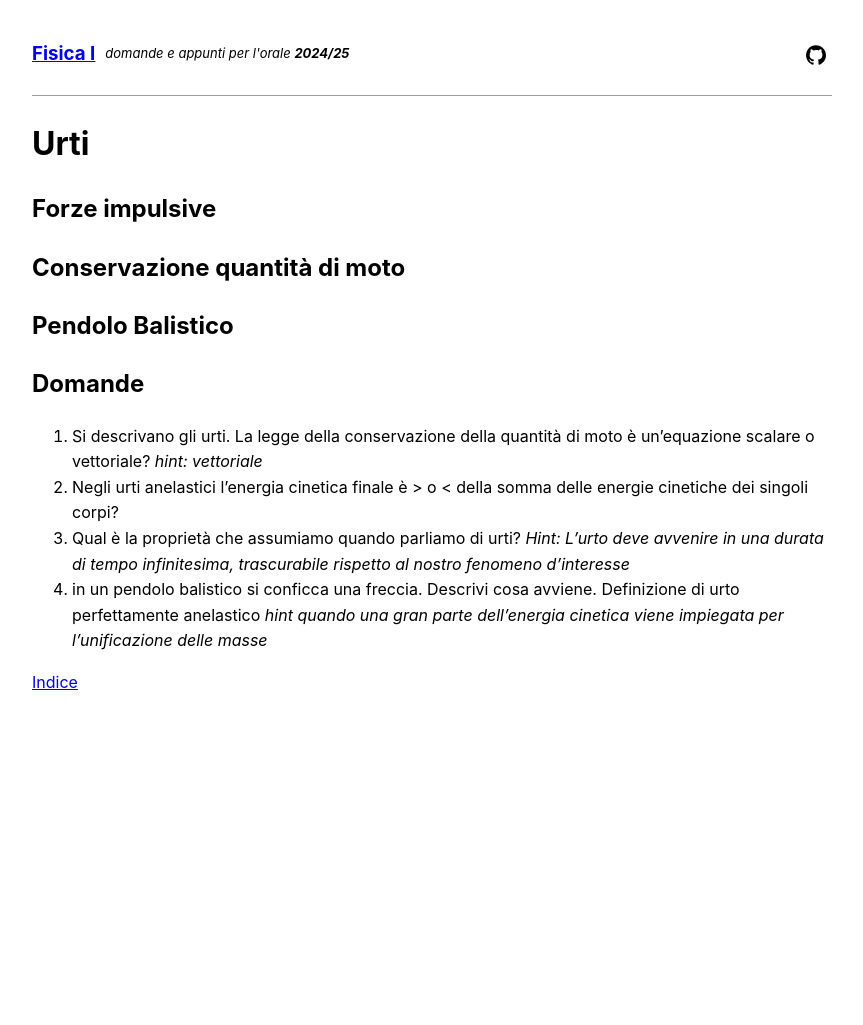
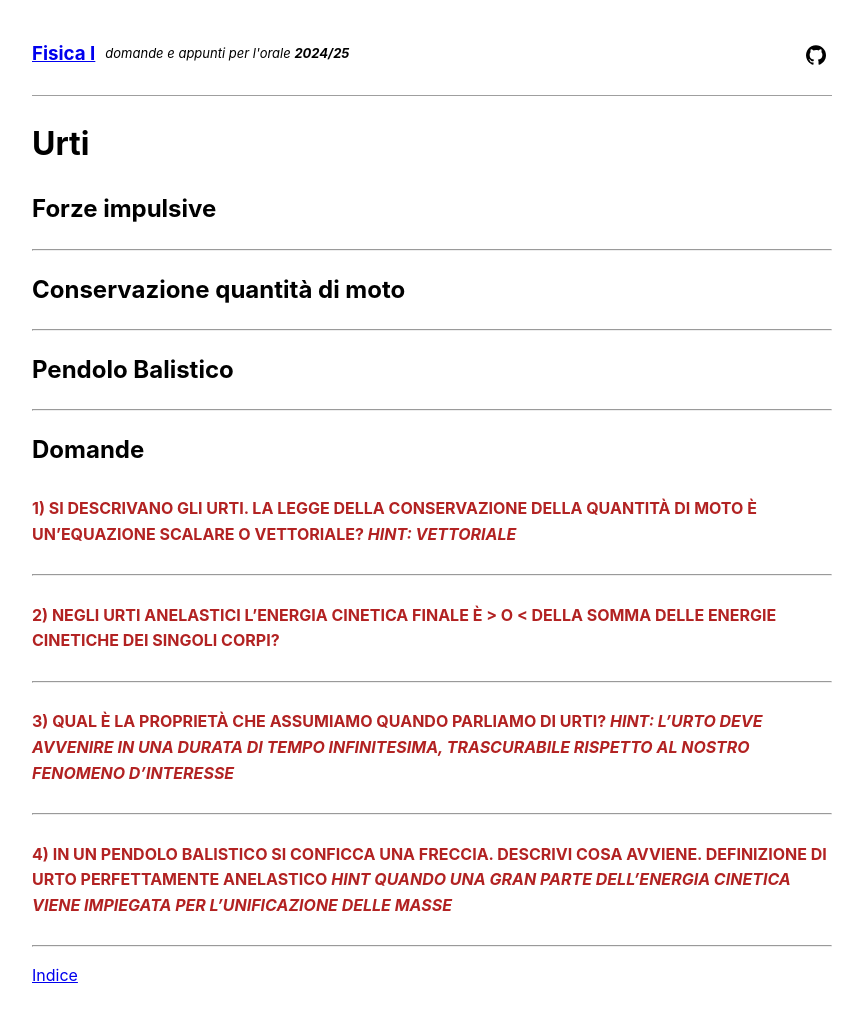
Before and after one commit to FedericoMenegoz/UNITN-fisica-orale, a Jekyll site: the page built from content/urti.md, in a window 1280 px wide. Shown: the whole page, without its empty margins (208-1071 px from the left). Built offline with Jekyll 4.4.1, drawn with Linux system fonts in a browser that asks for light colours; our own code applies the rules of GitHub Pages for plain Markdown files; before the commit the page ends 900 px from its top, so only the background shows below that; part of the change alters nothing that is shown.

Commit message:
Init urti

```diff
--- a/content/urti.md
+++ b/content/urti.md
@@ -1,10 +1,32 @@
+---
+title: Urti
+counter: 0
+---
 # Urti
 ## Forze impulsive
+
+---
 ## Conservazione quantità di moto
+
+---
 ## Pendolo Balistico
 
+---
 ## Domande
-1. Si descrivano gli urti. La legge della conservazione della quantità di moto è un’equazione scalare o vettoriale? _hint: vettoriale_
-2. Negli urti anelastici l’energia cinetica finale è > o < della somma delle energie cinetiche dei singoli corpi?
-3.  Qual è la proprietà che assumiamo quando parliamo di urti? _Hint: L’urto deve avvenire in una durata di tempo infinitesima, trascurabile rispetto al nostro fenomeno d’interesse_
-4. in un pendolo balistico si conficca una freccia. Descrivi cosa avviene. Definizione di urto perfettamente anelastico _hint quando una gran parte dell’energia cinetica viene impiegata per l’unificazione delle masse_
+
+{% assign counter = page.counter | plus: 1 %}
+##### {{counter}}) Si descrivano gli urti. La legge della conservazione della quantità di moto è un’equazione scalare o vettoriale? _hint: vettoriale_
+
+---
+{% assign counter = counter | plus: 1 %}
+##### {{counter}}) Negli urti anelastici l’energia cinetica finale è > o < della somma delle energie cinetiche dei singoli corpi?
+
+---
+{% assign counter = counter | plus: 1 %}
+##### {{counter}})  Qual è la proprietà che assumiamo quando parliamo di urti? _Hint: L’urto deve avvenire in una durata di tempo infinitesima, trascurabile rispetto al nostro fenomeno d’interesse_
+
+---
+{% assign counter = counter | plus: 1 %}
+##### {{counter}}) in un pendolo balistico si conficca una freccia. Descrivi cosa avviene. Definizione di urto perfettamente anelastico _hint quando una gran parte dell’energia cinetica viene impiegata per l’unificazione delle masse_
+
+---
```
